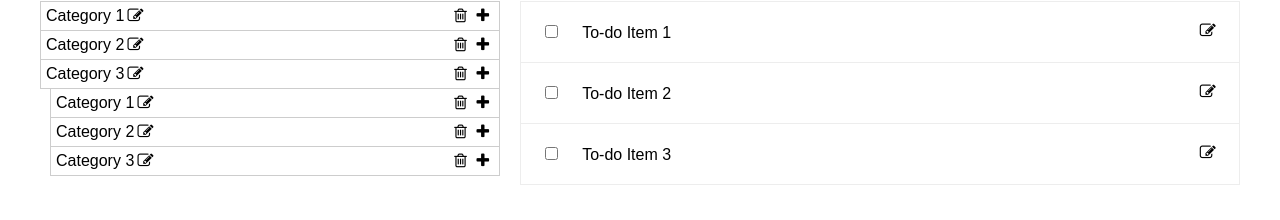
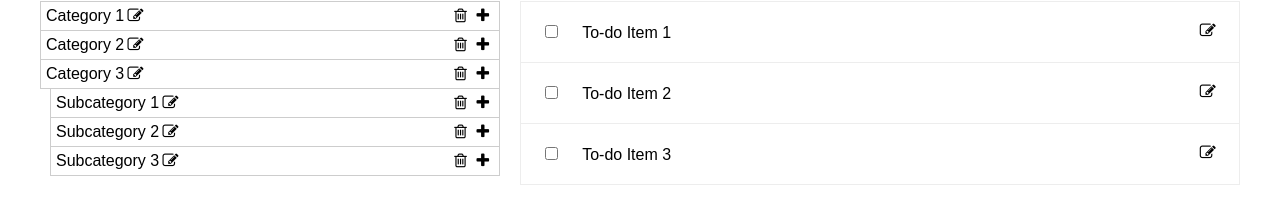
Before and after one commit to jakataja/react-to-do-list, a React (Create React App) app: page / in a window 1280 px wide. Shown: the part 216-436 px from the top of the page. Built offline with nearby package versions, Linux system fonts and the light colour scheme.

Commit message:
task 1 - jsx layout fix list object

```diff
--- a/src/App.js
+++ b/src/App.js
@@ -11,7 +11,22 @@ class App extends Component {
     constructor(props) {
         super(props);
         this.state = {
-            categoryList : ["Category1", "Category1", "Category1"]
+            list : [
+                {num: 1, name: "Category 1", subcategories: [], task: [{name: "To-do item 1"}] },
+                {num: 2, name: "Category 2", subcategories: [], task: [
+                    {name: "To-do item 1"},
+                    {name: "To-do item 2"}
+                ]},
+                {num: 3, name: "Category 3", subcategories: [
+                    {num: 1, name: "Subcategory 1", subcategories: []},
+                    {num: 2, name: "Subcategory 2", subcategories: []},
+                    {num: 3, name: "Subcategory 3", subcategories: []}
+                ], task: [
+                    {name: "To-do item 1"},
+                    {name: "To-do item 2"},
+                    {name: "To-do item 3"}
+                ]}
+            ]
         }
     }
 
@@ -34,7 +49,7 @@ class App extends Component {
         </section>
         <ProgressBar />
         <main className="App-main">
-            <Categories />
+            <Categories list={this.state.list} />
             <Tasks />
         </main>
       </div>
--- a/src/Categories.js
+++ b/src/Categories.js
@@ -11,18 +11,8 @@ class Categories extends Component {
 
     render() {
 
-        const categoryArray = [
-            {num: 1, subcategories: []},
-            {num: 2, subcategories: []},
-            {num: 3, subcategories: [
-                {num: 1, subcategories: []},
-                {num: 2, subcategories: []},
-                {num: 3, subcategories: []}
-            ]}
-        ];
-
-        const categoryItems = categoryArray.map((category) =>
-            <CategoryItem key={category.num.toString()} num={category.num} subcategories={category.subcategories}/>
+        const categoryItems = this.props.list.map((category) =>
+            <CategoryItem key={category.num.toString()} item={category} />
         );
 
         return (
--- a/src/CategoryItem.css
+++ b/src/CategoryItem.css
@@ -1,10 +1,12 @@
-.category-list {
+.category-list__item-wrapper {
+    border: 1px #cdcdcd solid;
+    cursor: pointer;
+    display: flex;
+    padding: 5px;
 }
 
-.category-list__item-wrapper {
-    border: 1px #cdcdcd solid;
-    display: flex;
-    padding: 5px;
+.category-list__item-wrapper:hover {
+    background-color: #efefef;
 }
 
 .category-list__item:not(:first-child) .category-list__item-wrapper {
--- a/src/CategoryItem.js
+++ b/src/CategoryItem.js
@@ -7,12 +7,12 @@ import './CategoryItem.css';
 
 
 function Subcategories(props) {
-    if (props.categoryArray.length === 0) {
+    if (props.list.length === 0) {
         return null;
     }
 
-    const subcategoryItems = props.categoryArray.map((category) =>
-        <CategoryItem key={category.num.toString()} num={category.num} subcategories={category.subcategories}/>
+    const subcategoryItems = props.list.map((category) =>
+        <CategoryItem key={category.num.toString()} item={category} />
     );
 
     return (
@@ -32,14 +32,14 @@ class CategoryItem extends Component {
         return (
             <li className="category-list__item">
                 <div className="category-list__item-wrapper">
-                    <span className="category-list__item-name">Category {this.props.num}</span>
+                    <span className="category-list__item-name">{this.props.item.name}</span>
                     <span className="category-list__item__edit-icon icon-edit"></span>
                     <span className="category-list__item__delete-icon">
                         <i className="icon-trash-empty"></i>
                     </span>
                     <span className="category-list__item__add-icon icon-plus"></span>
                 </div>
-                <Subcategories categoryArray={this.props.subcategories} />
+                <Subcategories list={this.props.item.subcategories} />
             </li>
         );
     }
--- a/src/TaskItem.css
+++ b/src/TaskItem.css
@@ -10,6 +10,11 @@
     border-top: 1px #ededed solid;
 }
 
+
+.task-list__item:hover {
+    background-color: #efefef;
+}
+
 .task-list__item-checkbox {
     margin-right: 20px;
 }
```
